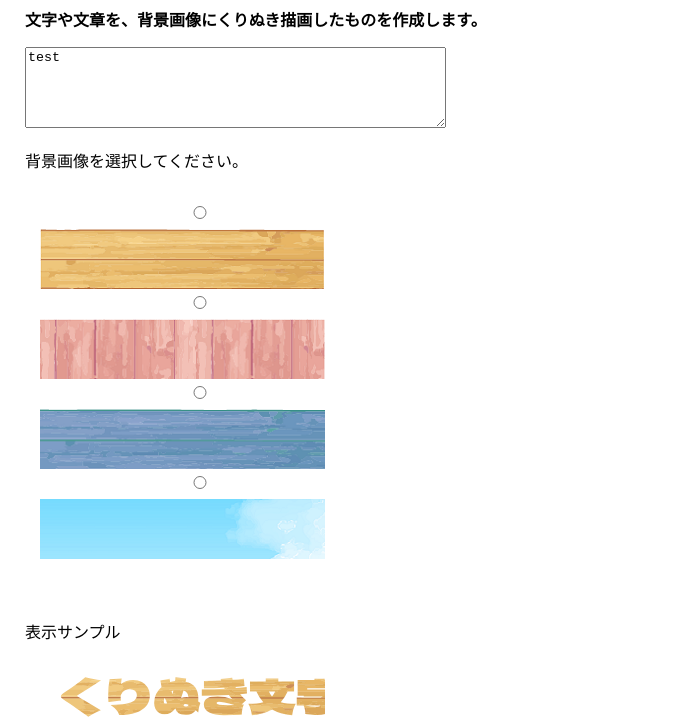
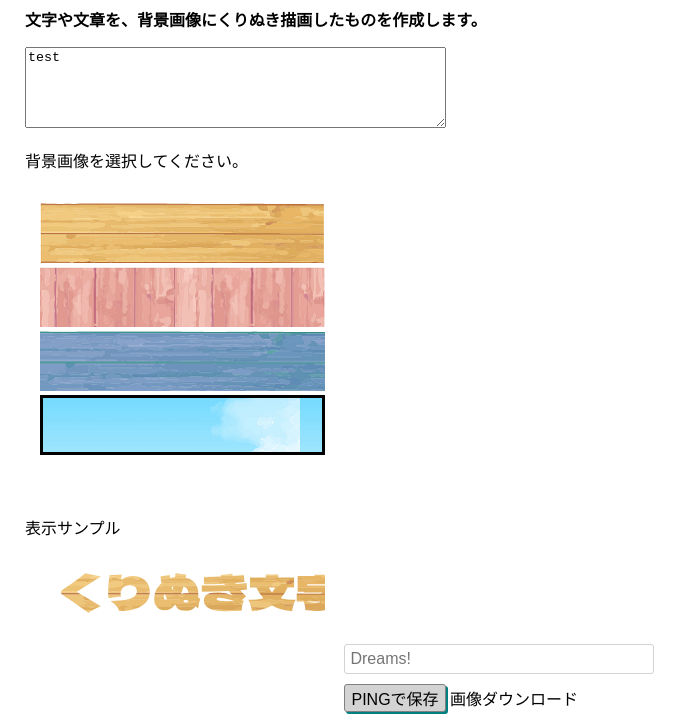
Before and after one commit to miyanoyoshimi/glitch, a plain HTML site: page views/index.html in a window 1280 px wide. Shown: the part 117-836 px from the top of the page, without its empty margins (0-692 px from the left). Drawn offline with nearby package versions, Linux system fonts and the light colour scheme; files whose address does not match are found by name.

Commit message:
3rd commit

```diff
--- a/public/style.css
+++ b/public/style.css
@@ -82,6 +82,32 @@ footer > a {
 }
 
 
-input[type="radio"],input[type="checkbox"]{
- vertical-align:middle;
+input[type=radio]+label:before{
+  content: "";
+  display: inline-block;
+  background-size: contain;
+  width: 285px;
+  height: 60px;
 }
+
+input[type=radio][value="ita1"]+label:before{
+	background-image: url(/public/ita1.png);
+}
+input[type=radio][value="ita2"]+label:before{
+	background-image: url(/public/ita2.png);
+}
+input[type=radio][value="ita3"]+label:before{
+	background-image: url(/public/ita3.png);
+}
+
+input[type=radio][value="ita4"]+label:before{
+	background-image: url(/public/ita4.png);
+}
+
+input[type=radio]:checked+label::before{
+  border: 3px solid #000;
+  box-sizing: border-box;
+}
+input[type=radio]{
+  display: none;
+}
--- a/views/index.html
+++ b/views/index.html
@@ -31,10 +31,15 @@
       <textarea id="kurinukimoji" cols="50" maxlength="100" rows="5">test</textarea>
       <p>背景画像を選択してください。</p>
       <form>
-      <input type="radio" name="ita"><img src="/public/ita1.png" alt="ita1" title="ita1"><br>
-      <input type="radio" name="ita"><img src="/public/ita2.png" alt="ita2" title="ita2"><br>
-      <input type="radio" name="ita"><img src="/public/ita3.png" alt="ita3" title="ita3"><br>
-      <input type="radio" name="ita"><img src="/public/ita4.png" alt="ita4" title="ita4"><br>
+      <!-- <input type="radio" name="ita"> <img src="/public/ita1.png" alt="ita1" title="ita1"><br> -->
+       <!-- <input type="radio" name="ita"><img src="/public/ita2.png" alt="ita2" title="ita2"><br> -->
+         <!-- <input type="radio" name="ita"><img src="/public/ita3.png" alt="ita3" title="ita3"><br> -->
+      <!-- <input type="radio" name="ita"><img src="/public/ita4.png" alt="ita4" title="ita4"><br> -->
+
+      <input type="radio" name="ita" value="ita1" id="ita1" checked><label for="sizeSelectita1"></label>
+      <input type="radio" name="ita" value="ita2" id="ita2" checked><label for="sizeSelectita2"></label>
+      <input type="radio" name="ita" value="ita3" id="ita3" checked><label for="sizeSelectita3"></label>
+      <input type="radio" name="ita" value="ita4" id="ita4" checked><label for="sizeSelectita4"></label>
     </form>
 
       <p>表示サンプル</p>
```
